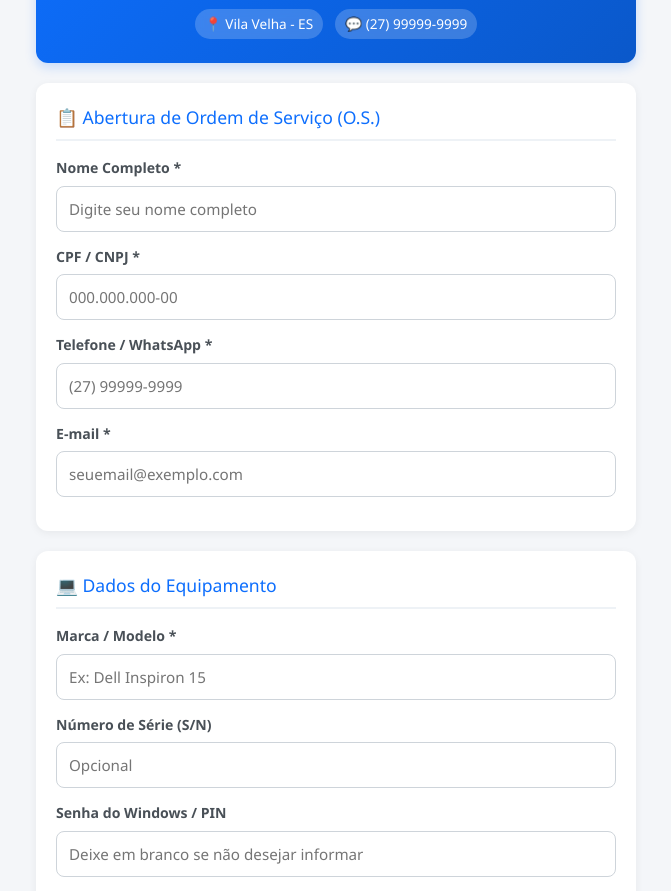
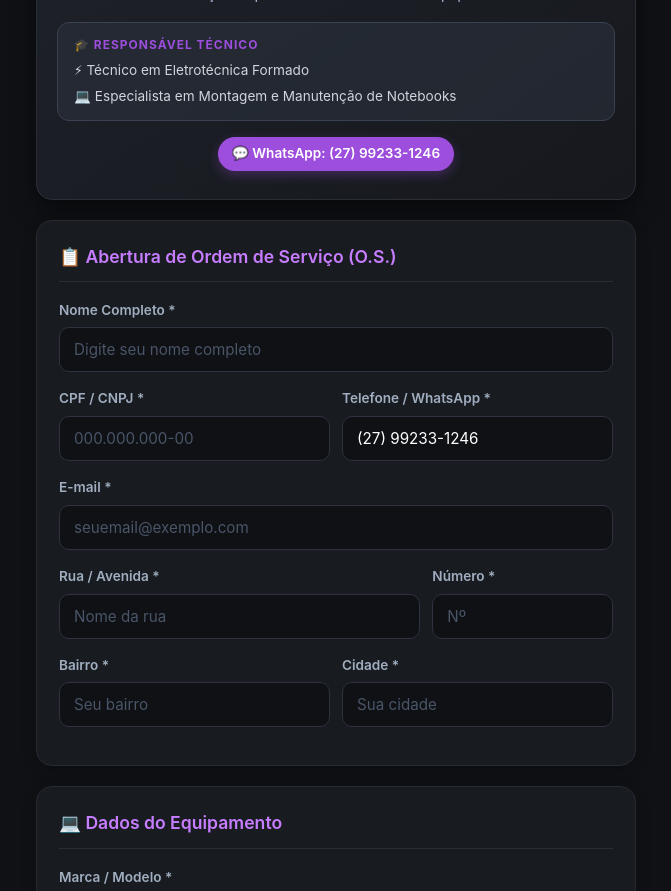
Before and after one commit to lucashenriquelhlh44-code/Lucas-inform-tica-e-notebooks, a website: page public/index.html in a window 1280 px wide. Shown: the part 113-1004 px from the top of the page, without its empty margins (304-975 px from the left). Drawn offline with Linux system fonts and the light colour scheme.

Commit message:
Update index.html

```diff
--- a/public/index.html
+++ b/public/index.html
@@ -5,85 +5,137 @@
   <meta name="viewport" content="width=device-width, initial-scale=1.0">
   <title>Lucas Informática e Notebooks</title>
   <style>
-    * { box-sizing: border-box; margin: 0; padding: 0; font-family: 'Segoe UI', Tahoma, Geneva, Verdana, sans-serif; }
-    body { background-color: #f4f6f9; color: #333; line-height: 1.6; padding: 15px; }
+    * { box-sizing: border-box; margin: 0; padding: 0; font-family: 'Inter', 'Segoe UI', Tahoma, Geneva, Verdana, sans-serif; }
+    body { background-color: #0f1115; color: #e1e1e6; line-height: 1.6; padding: 15px; }
 
     .container { max-width: 600px; margin: 0 auto; }
 
+    /* Header Grafite Premium */
     header {
-      background: linear-gradient(135deg, #0d6efd, #0a58ca);
-      color: white;
-      padding: 24px 20px;
-      border-radius: 12px;
+      background: linear-gradient(145deg, #1e2229, #16181d);
+      color: #ffffff;
+      padding: 28px 20px;
+      border-radius: 16px;
       text-align: center;
       margin-bottom: 20px;
-      box-shadow: 0 4px 12px rgba(13, 110, 253, 0.2);
+      border: 1px solid #2a2e37;
+      box-shadow: 0 10px 25px rgba(0, 0, 0, 0.5);
     }
-    header h1 { font-size: 1.6rem; font-weight: 700; margin-bottom: 6px; }
-    header p { font-size: 0.95rem; opacity: 0.9; margin-bottom: 12px; }
+    header h1 { font-size: 1.75rem; font-weight: 700; margin-bottom: 6px; letter-spacing: -0.5px; color: #ffffff; }
+    header p { font-size: 0.95rem; color: #a8b2d1; margin-bottom: 16px; }
+
+    /* Selo de Autoridade / Qualificações */
+    .authority-box {
+      background: rgba(43, 49, 60, 0.6);
+      border: 1px solid #3a4150;
+      border-radius: 12px;
+      padding: 12px 16px;
+      margin-bottom: 16px;
+      text-align: left;
+    }
+    .authority-title {
+      font-size: 0.75rem;
+      text-transform: uppercase;
+      letter-spacing: 1px;
+      color: #9d4edd;
+      font-weight: 700;
+      margin-bottom: 6px;
+    }
+    .authority-list {
+      list-style: none;
+      font-size: 0.85rem;
+      color: #d1d5db;
+    }
+    .authority-list li {
+      display: flex;
+      align-items: center;
+      gap: 6px;
+      margin-bottom: 4px;
+    }
+    .authority-list li:last-child { margin-bottom: 0; }
 
     .contact-info {
       display: flex;
       justify-content: center;
-      gap: 12px;
+      gap: 10px;
       flex-wrap: wrap;
+    }
+    .badge-whatsapp {
+      background: #9d4edd;
+      color: #ffffff;
+      padding: 6px 14px;
+      border-radius: 20px;
       font-size: 0.85rem;
-    }
-    .badge {
-      background: rgba(255, 255, 255, 0.2);
-      padding: 4px 10px;
-      border-radius: 20px;
-      backdrop-filter: blur(5px);
+      font-weight: 600;
+      text-decoration: none;
+      display: inline-flex;
+      align-items: center;
+      gap: 6px;
+      box-shadow: 0 4px 12px rgba(157, 78, 221, 0.3);
     }
 
+    /* Cards */
     .card {
-      background: white;
-      padding: 20px;
-      border-radius: 12px;
+      background: #181b20;
+      padding: 22px;
+      border-radius: 16px;
       margin-bottom: 20px;
-      box-shadow: 0 2px 8px rgba(0,0,0,0.06);
+      border: 1px solid #262a33;
+      box-shadow: 0 4px 15px rgba(0, 0, 0, 0.2);
     }
     .card-title {
       font-size: 1.1rem;
-      color: #0d6efd;
-      border-bottom: 2px solid #eef2f6;
-      padding-bottom: 8px;
-      margin-bottom: 16px;
+      color: #c77dff;
+      border-bottom: 1px solid #2a2e37;
+      padding-bottom: 10px;
+      margin-bottom: 18px;
       display: flex;
       align-items: center;
       gap: 8px;
+      font-weight: 600;
     }
 
-    .form-group { margin-bottom: 14px; }
-    .form-group label { display: block; font-size: 0.88rem; font-weight: 600; margin-bottom: 6px; color: #495057; }
+    .form-group { margin-bottom: 16px; }
+    .form-row { display: flex; gap: 12px; }
+    .form-row .form-group { flex: 1; }
+
+    .form-group label { display: block; font-size: 0.85rem; font-weight: 600; margin-bottom: 6px; color: #a0aec0; }
     .form-control {
       width: 100%;
-      padding: 12px;
-      border: 1px solid #ced4da;
-      border-radius: 8px;
+      padding: 12px 14px;
+      background: #0f1115;
+      border: 1px solid #2d323e;
+      border-radius: 10px;
+      color: #ffffff;
       font-size: 0.95rem;
-      transition: all 0.2s ease-in-out;
+      transition: all 0.2s ease;
     }
+    .form-control::placeholder { color: #4a5568; }
     .form-control:focus {
-      border-color: #0d6efd;
+      border-color: #7b2cbf;
       outline: none;
-      box-shadow: 0 0 0 3px rgba(13, 110, 253, 0.15);
+      box-shadow: 0 0 0 3px rgba(123, 44, 191, 0.25);
     }
 
+    /* Botão Roxo Escuro Premium */
     .btn-submit {
       width: 100%;
-      background: #198754;
+      background: linear-gradient(135deg, #5a189a, #3c096c);
       color: white;
-      border: none;
-      padding: 14px;
+      border: 1px solid #7b2cbf;
+      padding: 16px;
       font-size: 1rem;
-      font-weight: 600;
-      border-radius: 8px;
+      font-weight: 700;
+      border-radius: 10px;
       cursor: pointer;
-      box-shadow: 0 4px 10px rgba(25, 135, 84, 0.2);
-      transition: background 0.2s, transform 0.1s;
+      box-shadow: 0 6px 18px rgba(60, 9, 108, 0.4);
+      transition: all 0.2s ease;
+      letter-spacing: 0.5px;
     }
-    .btn-submit:hover { background: #157347; }
+    .btn-submit:hover {
+      background: linear-gradient(135deg, #7b2cbf, #5a189a);
+      box-shadow: 0 8px 22px rgba(123, 44, 191, 0.5);
+    }
     .btn-submit:active { transform: scale(0.98); }
   </style>
 </head>
@@ -92,14 +144,25 @@
   <div class="container">
     <header>
       <h1>Lucas Informática e Notebooks</h1>
-      <p>Manutenção Especializada em Notebooks & Venda de Equipamentos</p>
+      <p>Manutenção Especializada & Venda de Equipamentos</p>
+
+      <div class="authority-box">
+        <div class="authority-title">🎓 Responsável Técnico</div>
+        <ul class="authority-list">
+          <li>⚡ Técnico em Eletrotécnica Formado</li>
+          <li>💻 Especialista em Montagem e Manutenção de Notebooks</li>
+        </ul>
+      </div>
+
       <div class="contact-info">
-        <span class="badge">📍 Vila Velha - ES</span>
-        <span class="badge">💬 (27) 99999-9999</span>
+        <a href="https://wa.me/5527992331246" target="_blank" class="badge-whatsapp">
+          💬 WhatsApp: (27) 99233-1246
+        </a>
       </div>
     </header>
 
     <form id="osForm">
+      <!-- Dados do Cliente -->
       <div class="card">
         <div class="card-title">📋 Abertura de Ordem de Serviço (O.S.)</div>
 
@@ -108,22 +171,47 @@
           <input type="text" id="nome" class="form-control" placeholder="Digite seu nome completo" required>
         </div>
 
+        <div class="form-row">
           <div class="form-group">
             <label for="cpf">CPF / CNPJ *</label>
             <input type="text" id="cpf" class="form-control" placeholder="000.000.000-00" required>
           </div>
-
           <div class="form-group">
             <label for="telefone">Telefone / WhatsApp *</label>
-          <input type="tel" id="telefone" class="form-control" placeholder="(27) 99999-9999" required>
+            <input type="tel" id="telefone" class="form-control" value="(27) 99233-1246" required>
+          </div>
         </div>
 
         <div class="form-group">
           <label for="email">E-mail *</label>
           <input type="email" id="email" class="form-control" placeholder="seuemail@exemplo.com" required>
         </div>
+
+        <!-- Endereço Completo -->
+        <div class="form-row">
+          <div class="form-group" style="flex: 2;">
+            <label for="rua">Rua / Avenida *</label>
+            <input type="text" id="rua" class="form-control" placeholder="Nome da rua" required>
+          </div>
+          <div class="form-group" style="flex: 1;">
+            <label for="numero">Número *</label>
+            <input type="text" id="numero" class="form-control" placeholder="Nº" required>
+          </div>
         </div>
 
+        <div class="form-row">
+          <div class="form-group">
+            <label for="bairro">Bairro *</label>
+            <input type="text" id="bairro" class="form-control" placeholder="Seu bairro" required>
+          </div>
+          <div class="form-group">
+            <label for="cidade">Cidade *</label>
+            <input type="text" id="cidade" class="form-control" placeholder="Sua cidade" required>
+          </div>
+        </div>
+      </div>
+
+      <!-- Equipamento -->
       <div class="card">
         <div class="card-title">💻 Dados do Equipamento</div>
 
@@ -132,26 +220,28 @@
           <input type="text" id="modelo" class="form-control" placeholder="Ex: Dell Inspiron 15" required>
         </div>
 
+        <div class="form-row">
           <div class="form-group">
             <label for="serie">Número de Série (S/N)</label>
             <input type="text" id="serie" class="form-control" placeholder="Opcional">
           </div>
-
           <div class="form-group">
-          <label for="senha">Senha do Windows / PIN</label>
-          <input type="text" id="senha" class="form-control" placeholder="Deixe em branco se não desejar informar">
+            <label for="senha">Senha / PIN</label>
+            <input type="text" id="senha" class="form-control" placeholder="Opcional">
+          </div>
         </div>
       </div>
 
+      <!-- Defeito -->
       <div class="card">
         <div class="card-title">📝 Defeito Relatado</div>
 
         <div class="form-group">
           <label for="defeito">Descrição do Problema *</label>
-          <textarea id="defeito" class="form-control" rows="3" placeholder="Descreva o defeito do equipamento..." required></textarea>
+          <textarea id="defeito" class="form-control" rows="3" placeholder="Descreva detalhadamente o defeito do equipamento..." required></textarea>
         </div>
 
-        <button type="submit" class="btn-submit">🚀 Abrir Ordem de Serviço</button>
+        <button type="submit" class="btn-submit">🚀 ABRIR ORDEM DE SERVIÇO</button>
       </div>
     </form>
   </div>
```
Lines whose indentation alone changed are shown as unchanged.
